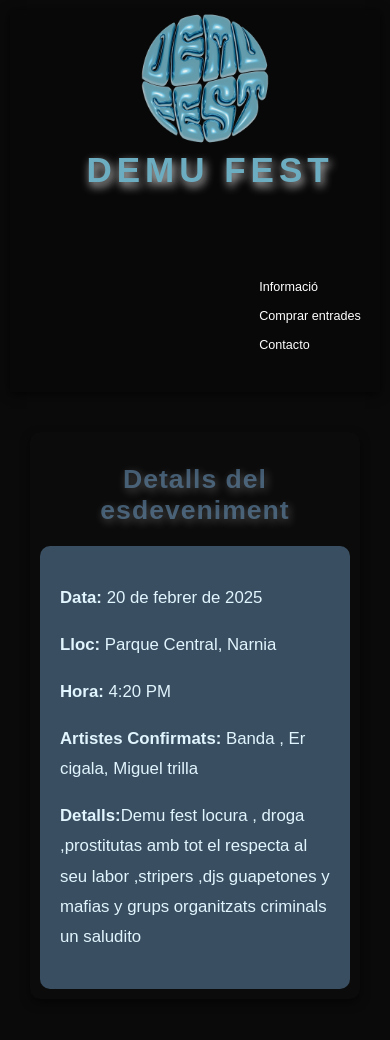
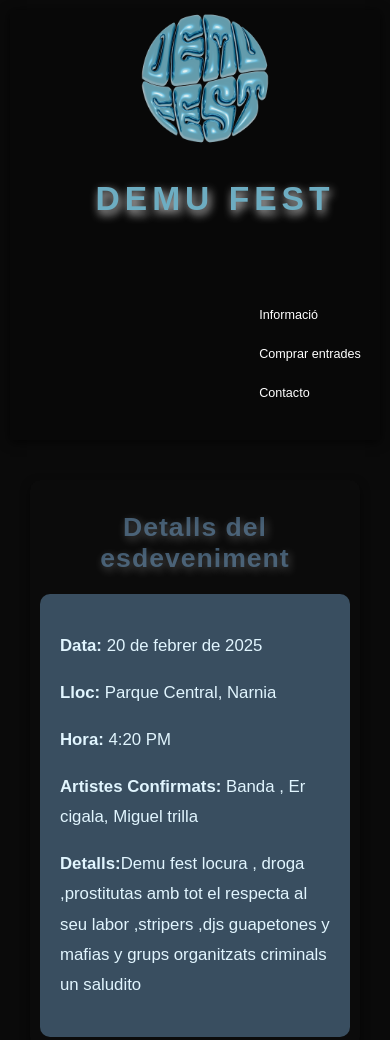
Before and after one commit to mati532/DEMUFEST.github.io, a plain HTML site: page index.html in a window 390 px wide. Shown: the top 1040 px of the page. Drawn offline with Linux system fonts and the light colour scheme; a script that the page names is missing.

Commit message:
Add files via upload

```diff
--- a/styles.css
+++ b/styles.css
@@ -227,15 +227,15 @@ footer {
     }
 
     h1 {
-        font-size: 2.5em;
-        margin-left: 30px;
-        margin-top: 100px;
+        font-size: 2.4em;
+        margin-left: 40px;
+        margin-top: 130px;
         letter-spacing: 5px;
     }
 
     nav {
         flex-direction: column;
-        gap: 15px;
+        gap: 25px;
         margin-top: 90px;
         margin-left: 130px;
     }
```
